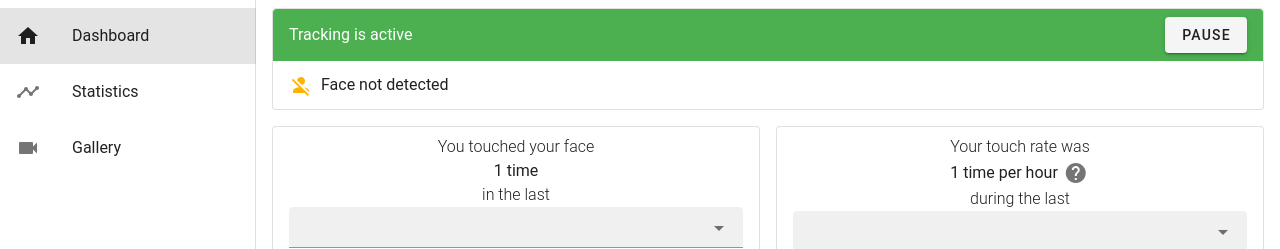
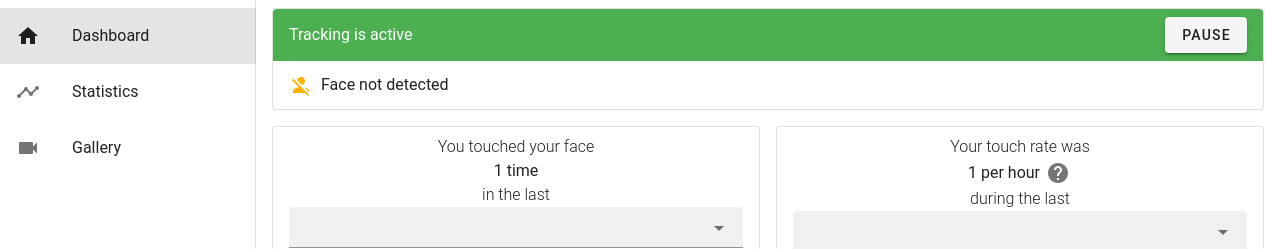
Before and after one commit to szczurzy-torpedowiec/faceshield, a Vue app: page / in a window 1280 px wide. Shown: the top 249 px of the page. Built offline with nearby package versions, Linux system fonts and the light colour scheme; a small style sheet from the web is missing.

Commit message:
Change touch rate text

```diff
--- a/src/renderer/components/dashboard/TouchesPerHourTile.vue
+++ b/src/renderer/components/dashboard/TouchesPerHourTile.vue
@@ -7,7 +7,7 @@
       Your touch rate was
     </div>
     <div class="h4 d-flex align-center justify-center">
-      1 time per hour
+      1 per hour
       <v-menu offset-y>
         <template v-slot:activator="{ on }">
           <v-btn icon small class="ml-1" v-on="on"><v-icon>mdi-help-circle</v-icon></v-btn>
```
